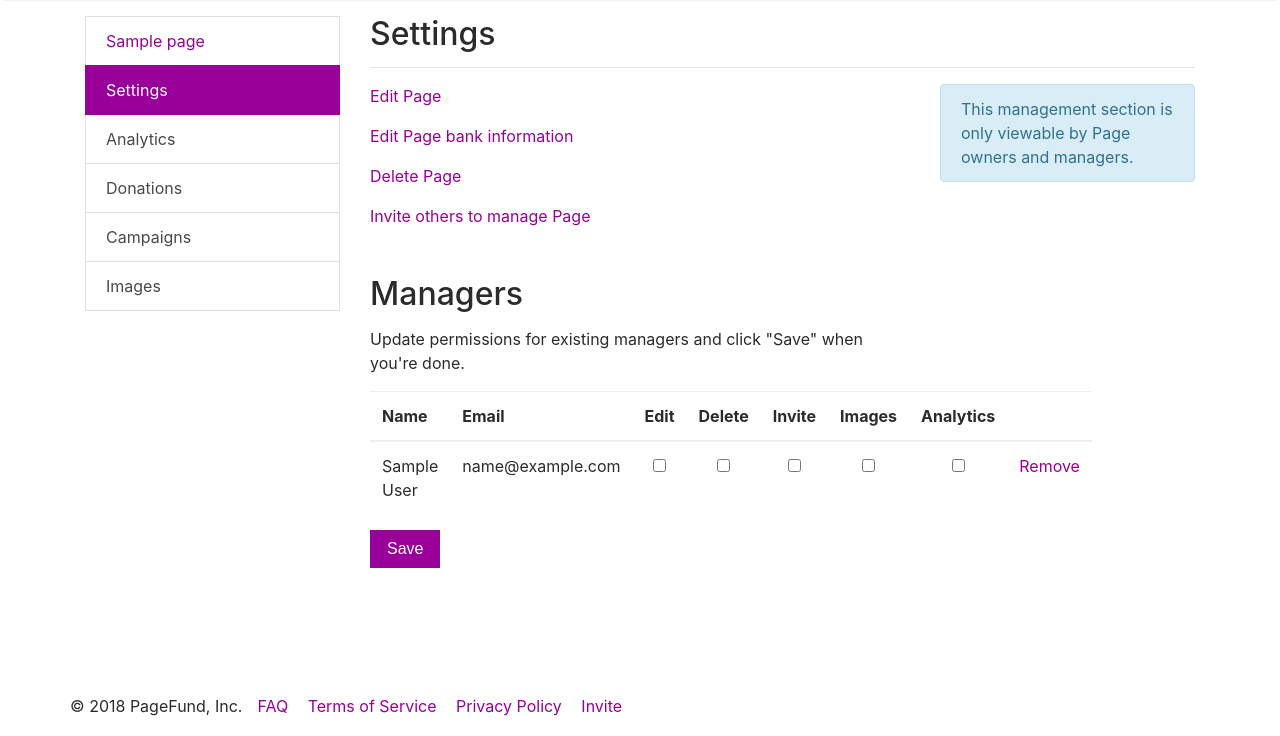
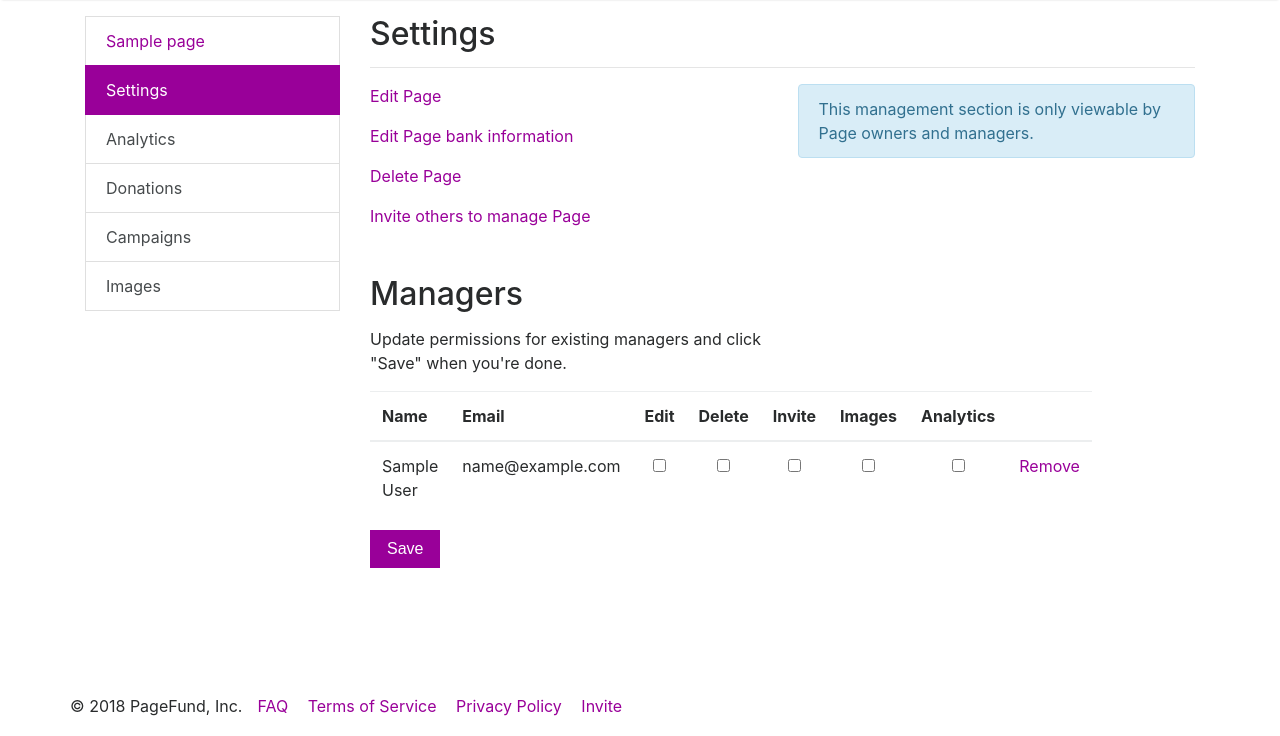
Before and after one commit to brunosardinepi/charity, a Django app: a page that uses page/templates/page/dashboard_admin.html in a window 1280 px wide. Shown: the part 64-800 px from the top of the page. Run offline with Django 3.2, Linux system fonts and the light colour scheme; a user stored in the database is signed in; tables that the repository leaves empty hold one stand-in row (values such as "Sample post"); data that the repository does not hold is empty; some libraries are stand-ins or nearby versions.

Commit message:
closes #481

```diff
--- a/page/templates/page/dashboard_admin.html
+++ b/page/templates/page/dashboard_admin.html
@@ -17,7 +17,7 @@
             <h2>Settings</h2>
             <hr>
             <div class="row">
-                <div class="col-lg-8">
+                <div class="col-lg-6">
                     {% if request.user.userprofile in page.admins.all %}
                         <p><a href="{% url 'page_edit' page_slug=page.page_slug %}">Edit Page</a></p>
                         <p><a href="{% url 'page_edit_bank_info' page_slug=page.page_slug %}">Edit Page bank information</a></p>
@@ -78,9 +78,9 @@
                         {% endif %}
                     {% endif %}
                 </div>
-                <div class="col-lg-4">
+                <div class="col-lg-6">
                     <div class="alert alert-info" role="alert">
-                        This management section is only viewable by Page owners and managers.
+                        <i class="fas fa-fw fa-info-circle"></i> This management section is only viewable by Page owners and managers.
                     </div>
                 </div>
             </div>
--- a/page/templates/page/page_create_ein.html
+++ b/page/templates/page/page_create_ein.html
@@ -19,7 +19,9 @@
     <div class="row pb-5">
         <div class="col-12">
 
-            <p>If you are a 501(c)(3) registered organization, please provide your EIN number.</p>
+            <div class="alert alert-info" role="alert">
+                <i class="fas fa-fw fa-info-circle"></i> If you are a 501(c)(3) registered organization, please provide your EIN number.
+            </div>
 
             {{ wizard.form.media }}
 
--- a/page/templates/page/page_create_personal.html
+++ b/page/templates/page/page_create_personal.html
@@ -19,7 +19,9 @@
     <div class="row pb-5">
         <div class="col-12">
 
-            <p>This is the name and birthday of the owner of your Page. Our payment processor uses this information to verify your identity.</p>
+            <div class="alert alert-info" role="alert">
+                <i class="fas fa-fw fa-info-circle"></i> This is the name and birthday of the owner of your Page. Our payment processor uses this information to verify your identity.
+            </div>
 
             {{ wizard.form.media }}
 
--- a/page/templates/page/page_edit_bank_info.html
+++ b/page/templates/page/page_edit_bank_info.html
@@ -20,7 +20,11 @@
                 </div>
             </div>
             <hr class="mt-2">
-            <p>This will delete your existing bank account and create a new one.</p>
+
+            <div class="alert alert-info" role="alert">
+                <i class="fas fa-fw fa-info-circle"></i> Payouts to your bank account occur every <span class="font-weight-bold">Monday</span>.
+            </div>
+
             <form action="" method="post" enctype="multipart/form-data">
                 {% csrf_token %}
 
```
Also changed, not shown: VERSION.md (+1 -0 lines), page/templates/page/page_create_account.html (+6 -1 lines).
